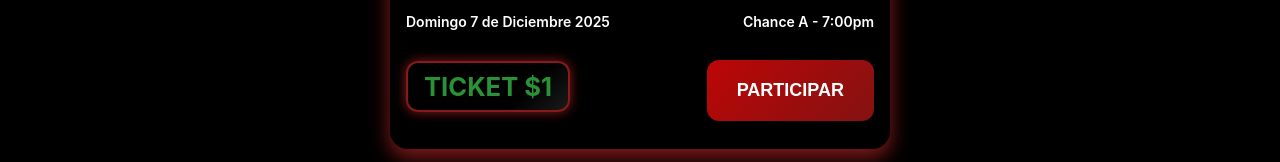
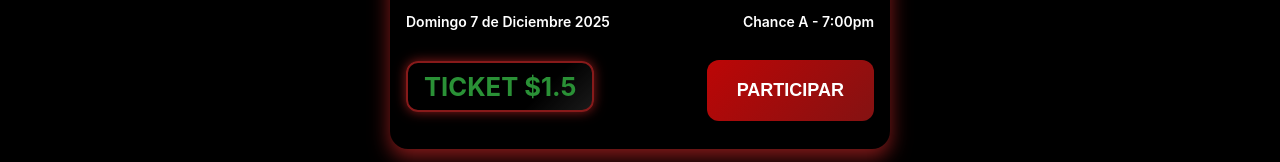
Before and after one commit to invstarshop/puramelma, a plain HTML site: page index.html in a window 1280 px wide. Shown: the part 1869-2031 px from the top of the page. Drawn offline with Linux system fonts and the light colour scheme.

Commit message:
Update index.html

```diff
--- a/index.html
+++ b/index.html
@@ -152,7 +152,7 @@
 
   <!-- Fila de precio y botón -->
   <div class="rifa-row">
-    <span class="rifa-price">TICKET $1</span>
+    <span class="rifa-price">TICKET $1.5</span>
     <button class="rifa-btn" onclick="location.href='rifadisponible.html'">Participar</button>
   </div>
 
```
